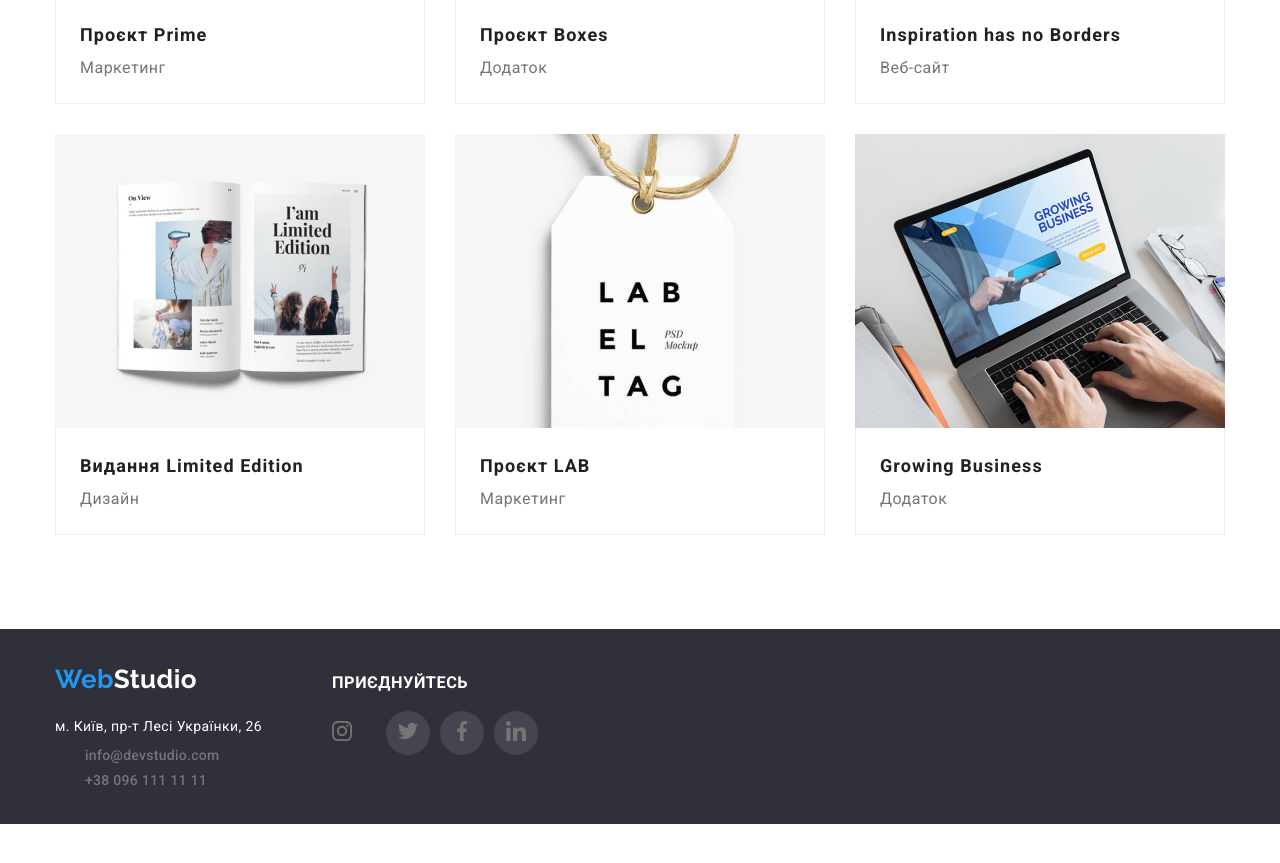
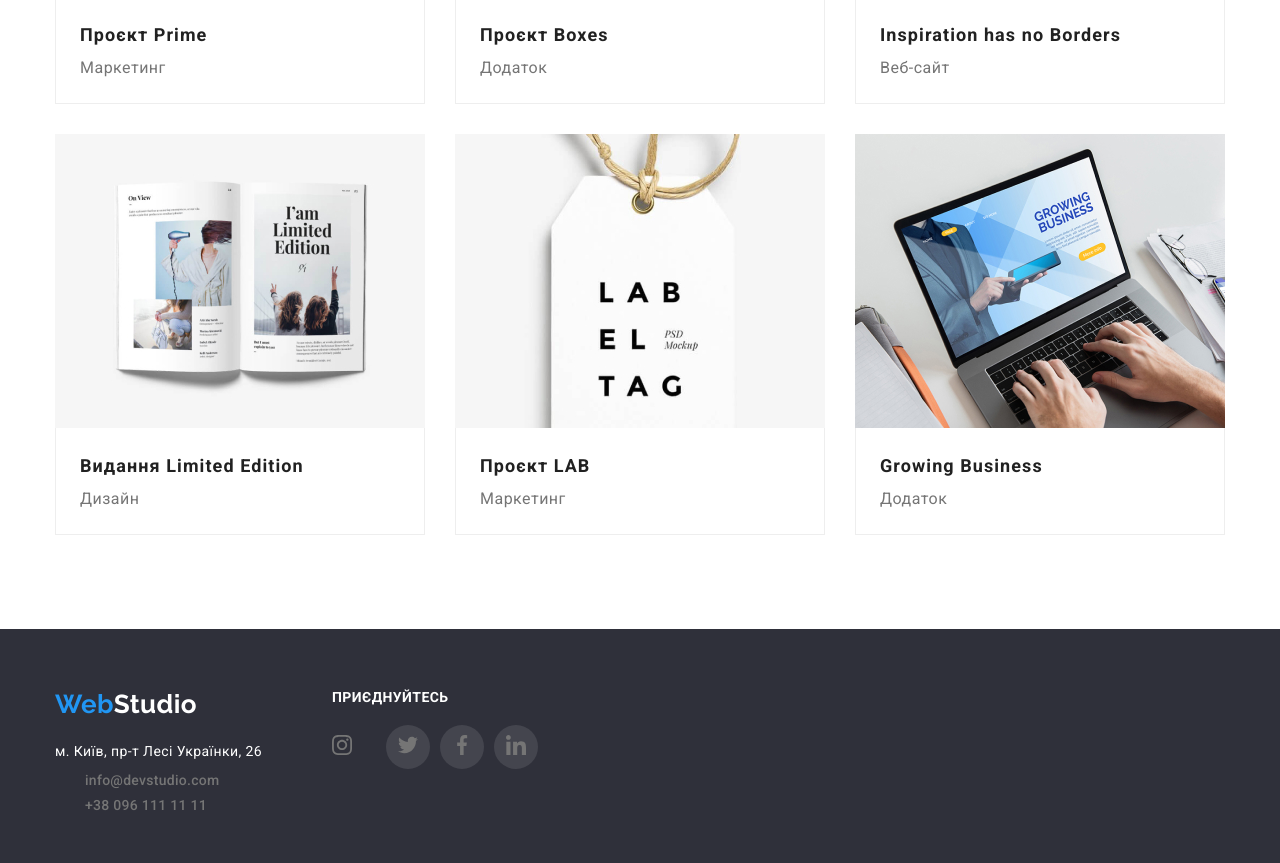
Before and after one commit to Yevhenii-Babii/goit-markup-hw-04, a plain HTML site: page portfolio.html in a window 1280 px wide. Shown: the part 993-1856 px from the top of the page. Before the commit the page ends 1817 px from the top, so only its background shows below. Drawn offline with nearby package versions, Linux system fonts and the light colour scheme.

Commit message:
Add commit

```diff
--- a/portfolio.html
+++ b/portfolio.html
@@ -15,8 +15,8 @@
         <nav class="main-nav">
         <a href="" class="logo"> <span class="logo-part">Web</span>Studio</a>
             <ul class="nav-site list">
-                <li class="item"><a href="./index.html" class="link current">Студія</a></li>
-                <li class="item"> <a href="./portfolio.html" class="link">Портфоліо</a></li>
+                <li class="item"><a href="./index.html" class="link">Студія</a></li>
+                <li class="item"> <a href="./portfolio.html" class="link current">Портфоліо</a></li>
                 <li class="item"> <a href=""class="link">Контакти</a></li>
             </ul>
         </nav>
@@ -158,7 +158,8 @@
 </section>
      </main>
     <footer class="contact-inform">
-        <div class="container-box">
+        <div class="container-box footer">
+<div>
             <ul class="footer-box list">
                 <li class="footer-item">
                     <a href="" class="logo"> <span class="logo-part">Web</span><span class="logo-white">Studio</span></a>
@@ -171,10 +172,12 @@
                             <li class="item"><a href="tel:+380961111111" class="link weight">+38 096 111 11 11</a></li>
                         </ul>
                 </li>
-                <li class="footer-item list">
-                    <h3 class="footer-title">
+            </div>
+
+            <div>
+            <p class="footer-title">
                         Приєднуйтесь
-                    </h3>
+                    </p>
 
                     <ul class="stuff-list-media list">
 
@@ -206,6 +209,7 @@
                                     </div>
                         </li>
                     </ul>
+                    </div>
                 </li>
                 </address>
             </ul>
--- a/styles.css/styles.css
+++ b/styles.css/styles.css
@@ -486,8 +486,8 @@ border-radius: 4px;
 
 .contact-inform {
     background-color: var(--background-color);
-    padding-top: 35px;
-    padding-bottom: 35px;
+    padding-top: 60px;
+    padding-bottom: 60px;
 }
 .contact-inform .logo-white {
     color: var(--primary-white-color);
@@ -704,6 +704,10 @@ border-radius: 0px 0px 4px 4px;
     fill: var(--primary-white-color);
 }
 
+.container-box.footer {
+    display: flex;
+}
+
 .btn-link {
     display: flex;
     justify-content: center;
```
